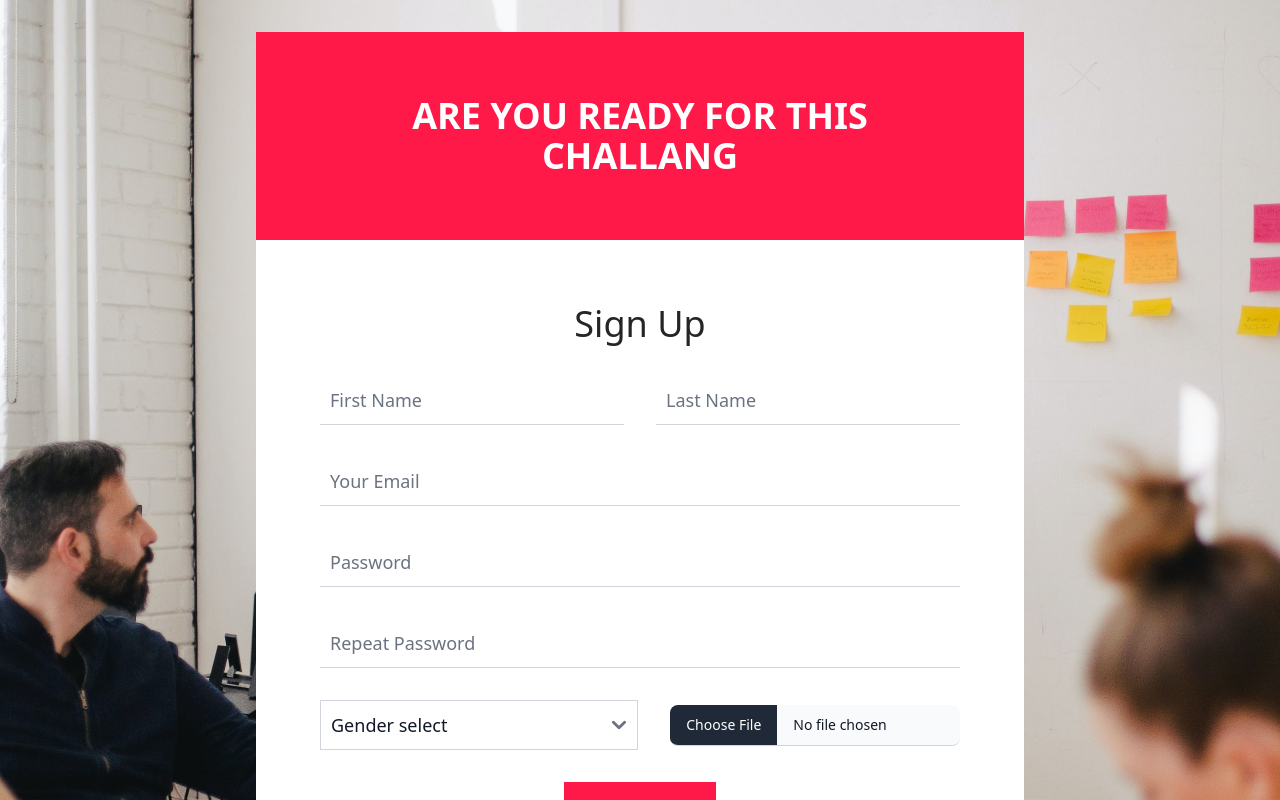
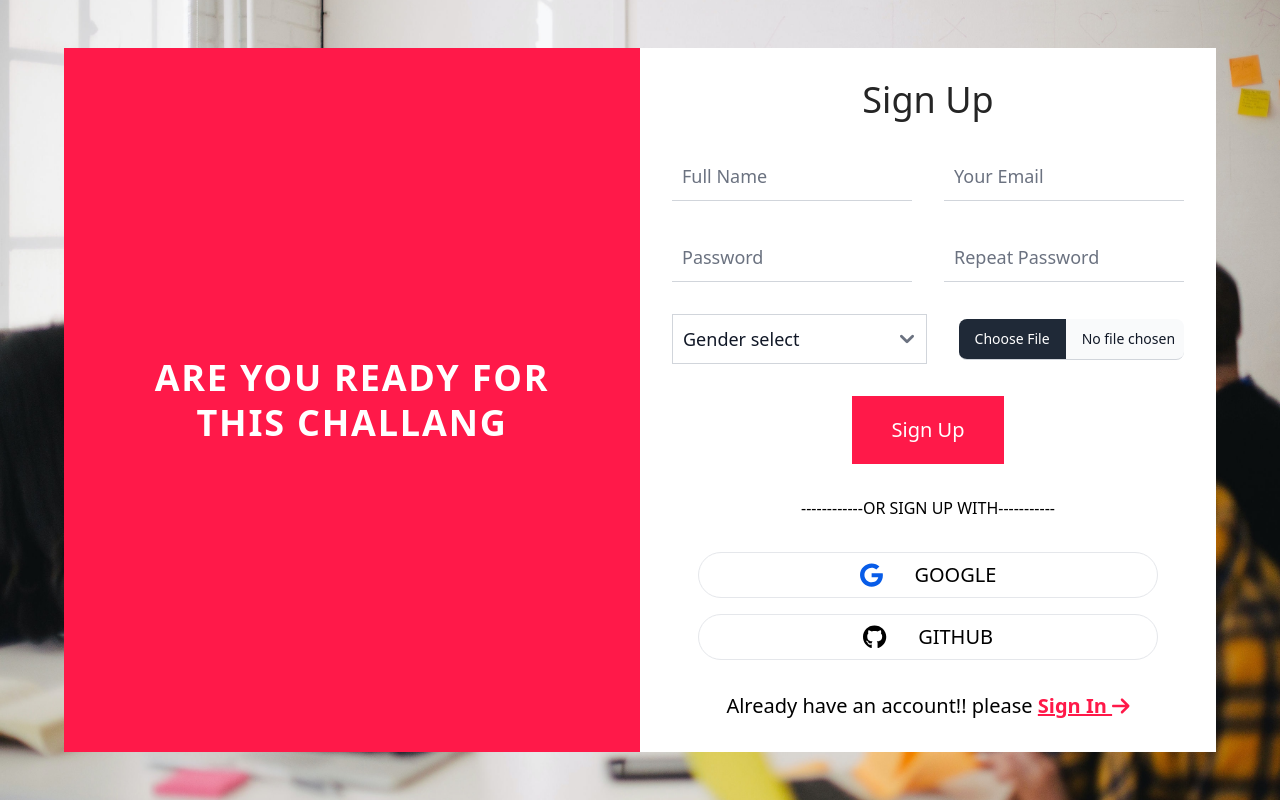
Before and after one commit to mdhasankha-1023/SkillBoost_client_side, a React (Vite) app: page /signUp in a window 1280 px wide. Shown: the top 800 px of the page. Built offline with nearby package versions, Linux system fonts and the light colour scheme.

Commit message:
[Modify:] Sign up page form modify

```diff
--- a/src/Components/SocialMedia/SocialMedia.jsx
+++ b/src/Components/SocialMedia/SocialMedia.jsx
@@ -5,11 +5,11 @@ import React from 'react';
 const SocialMedia = () => {
     return (
         <div className='flex flex-col gap-4 my-8'>
-            <div className='flex gap-8 cursor-pointer text-xl items-center justify-center border border-gary-500 hover:border-[#085CE8] rounded-full w-[50%] p-2 mx-auto'>
+            <div className='flex gap-8 cursor-pointer text-xl items-center justify-center border border-gary-500 hover:border-[#085CE8] rounded-full w-[80%] p-2 mx-auto'>
                 <FontAwesomeIcon className='text-2xl text-[#085CE8]' icon={faGoogle}></FontAwesomeIcon>
                 <p>GOOGLE</p>
             </div>
-            <div className='flex gap-8 cursor-pointer text-xl items-center justify-center border border-gary-500 hover:border-[#000000] rounded-full w-[50%] p-2 mx-auto'>
+            <div className='flex gap-8 cursor-pointer text-xl items-center justify-center border border-gary-500 hover:border-[#000000] rounded-full w-[80%] p-2 mx-auto'>
                 <FontAwesomeIcon className='text-2xl' icon={faGithub}></FontAwesomeIcon>
                 <p>GITHUB</p>
             </div>
--- a/src/Layout/Other.jsx
+++ b/src/Layout/Other.jsx
@@ -3,7 +3,7 @@ import { Outlet } from 'react-router-dom';
 
 const Other = () => {
     return (
-        <div className='bg-registration-bg bg-center bg-no-repeat bg-cover h-full w-full flex items-center justify-center scroll-smooth'>
+        <div className='bg-registration-bg bg-center bg-no-repeat bg-cover h-[100vh] w-full flex items-center justify-center scroll-smooth'>
             <Outlet></Outlet>
         </div>
     );
--- a/src/Pages/Registration/SignUp/SignUp.jsx
+++ b/src/Pages/Registration/SignUp/SignUp.jsx
@@ -17,27 +17,28 @@ const SignUp = () => {
 
 
     return (
-        <div className='w-[60%] bg-white my-8'>
-            <div className='h- bg-primary p-16'>
-                <h2 className='text-white font-bold text-4xl uppercase text-center'>Are you ready for This challang</h2>
+        <div className='w-[90%] bg-white my-8 flex'>
+            <div className='bg-primary p-16 w-1/2 flex items-center'>
+                <h2 className='text-white font-bold text-4xl uppercase text-center leading-tight tracking-wider'>Are you ready for This challang</h2>
             </div>
-            <form className='flex flex-col justify-center items-center gap-8 p-16' onSubmit={handleSubmit(onSubmit)}>
+            <div className='w-1/2'>
+                <form className='flex flex-col justify-center items-center gap-8 p-8' onSubmit={handleSubmit(onSubmit)}>
                     <h1 className='text-4xl text-justify text-secondary'>Sign Up</h1>
                     {/* first label */}
                     <div className='flex items-center gap-8 w-full'>
-                    {/* first name */}
-                    <input className="w-1/2 outline-none border-b border-gray-300 text-gray-900 text-lg block p-2.5" {...register("firstName")} placeholder='First Name' />
-                    {/* last name */}
-                    <input className="w-1/2 outline-none border-b border-gray-300 text-gray-900 text-lg block p-2.5" {...register("lastName")} placeholder='Last Name' />
+                        {/* full name */}
+                        <input className="w-full outline-none border-b border-gray-300 text-gray-900 text-lg block p-2.5" {...register("fullName")} placeholder='Full Name' />
+                        {/* email */}
+                        <input className="w-full outline-none border-b border-gray-300 text-gray-900 text-lg block p-2.5" {...register("email")} placeholder='Your Email' />
+
                     </div>
                         {/* second label */}
-
-                {/* email */}
-                <input className="w-full outline-none border-b border-gray-300 text-gray-900 text-lg block p-2.5" {...register("email")} placeholder='Your Email' />
+                    <div className='flex items-center gap-8 w-full'>
                         {/* password */}
                         <input className="w-full outline-none border-b border-gray-300 text-gray-900 text-lg block p-2.5" {...register("password")} placeholder='Password' />
                         {/* repeat password */}
                         <input className="w-full outline-none border-b border-gray-300 text-gray-900 text-lg block p-2.5" {...register("confirmPassword")} placeholder='Repeat Password' />
+                    </div>
                     <div className='flex items-center gap-8 w-full'>
                         {/* gender selection */}
                         <select className="w-full cursor-pointer outline-none border-b border-gray-300 text-gray-900 text-lg block p-2.5"  {...register("gender")}>
@@ -61,6 +62,8 @@ const SignUp = () => {
                 <SocialMedia></SocialMedia>
                 <h4 className='text-xl text-center mb-8'>Already have an account!! please  <Link className='underline text-primary font-bold' to={'/signIn'}>Sign In <FontAwesomeIcon icon={faArrowRight}></FontAwesomeIcon></Link></h4>
             </div>
+
+        </div>
     );
 };
 
```
Lines whose indentation alone changed are shown as unchanged.
